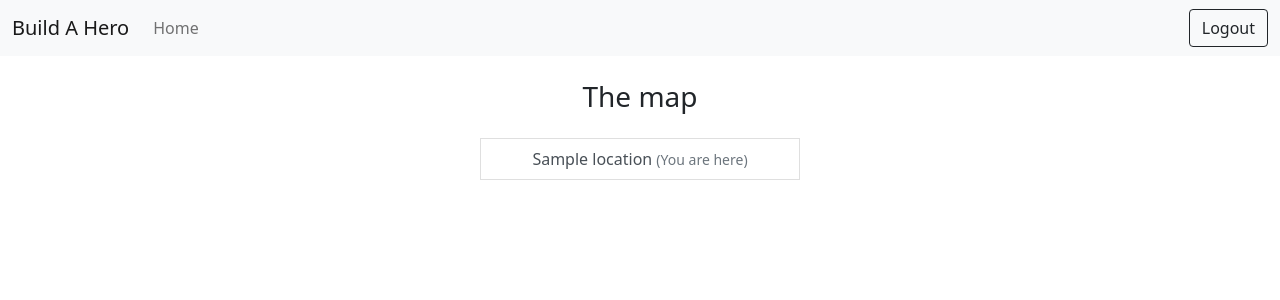
After one commit to IharSha/build_a_hero, a Django app: page /map/ in a window 1280 px wide. The commit adds this page. Shown: the top 300 px of the page. Run offline with Django 3.2, Linux system fonts and the light colour scheme; a user stored in the database is signed in; tables that the repository leaves empty hold one stand-in row (values such as "Sample post"); some libraries are stand-ins or nearby versions.

Commit message:
Release v.0.3.2 (#11)
(#10)
* Location model and supportive things added;
* Character location model added;
* Ability to select character location added;
* Map page added with locations;
* Story page placeholder added;
* Smarter redirections;
* Remember character_id through session now;

Bug fixes:
* Github CI updated;

```diff
--- a/requirements.txt
+++ b/requirements.txt
@@ -1,6 +1,7 @@
 Django==3.1.4
+dj_database_url==0.5.0
 gunicorn==20.0.4
+Pillow==8.1.0
+psycopg2-binary==2.8.6
 python-dotenv==0.15.0
-dj_database_url==0.5.0
-psycopg2-binary==2.8.6
 whitenoise==5.2.0
--- a/wwwhero/models.py
+++ b/wwwhero/models.py
@@ -51,7 +51,7 @@ class Character(models.Model):
 
 class CharacterSelection(models.Model):
     user = models.OneToOneField(User, on_delete=models.CASCADE, primary_key=True)
-    character = models.OneToOneField(Character, on_delete=models.CASCADE, null=True)
+    character = models.OneToOneField(Character, on_delete=models.CASCADE)
 
 
 class CharacterAttributes(models.Model):
@@ -76,7 +76,7 @@ class CharacterAttributes(models.Model):
         self.save()
 
     def __str__(self):
-        return f"Character name: {self.character.name}." \
+        return f"Character name: {self.character.name}," \
                f" HP {self.hp}/{self.max_hp}, DMG {self.dmg}, Luck {self.luck}"
 
     class Meta:
@@ -101,6 +101,36 @@ class CharacterCooldown(models.Model):
         unique_together = ['type', 'character']
 
 
+class LocationType(models.Model):
+    name = models.CharField(max_length=32, primary_key=True)
+
+    def __str__(self):
+        return self.name
+
+
+class Location(models.Model):
+    name = models.CharField(max_length=64, unique=True)
+    image = models.ImageField(upload_to='bg/location', blank=True)
+    min_level = models.PositiveSmallIntegerField(default=1)
+    is_active = models.BooleanField(default=False)
+    type = models.ForeignKey(LocationType, on_delete=models.CASCADE)
+
+    def __str__(self):
+        return self.name
+
+
+class CharacterLocation(models.Model):
+    character = models.OneToOneField(
+        Character,
+        on_delete=models.CASCADE,
+        primary_key=True
+    )
+    location = models.ForeignKey(Location, on_delete=models.CASCADE)
+
+    def __str__(self):
+        return str(self.location)
+
+
 class UserVisit(models.Model):
     user = models.ForeignKey(User, on_delete=models.CASCADE)
     view = models.PositiveSmallIntegerField(default=0)
--- a/wwwhero/templates/wwwhero/base.html
+++ b/wwwhero/templates/wwwhero/base.html
@@ -18,15 +18,30 @@
     <nav class="navbar navbar-expand-lg navbar-light bg-light">
         <div class="container-fluid">
             <a class="navbar-brand" href="{% url 'index' %}">Build A Hero</a>
-            <ul class="navbar-nav me-auto mb-2 mb-lg-0">
-                <li class="nav-item">
-                    <a class="nav-link" href="{% url 'index' %}">Home</a>
-                </li>
-            </ul>
-            {% if request.user.is_authenticated %}<a class="btn btn-outline-dark d-flex" href="{% url 'logout' %}">Logout</a>{% endif %}
+            {% if request.user.is_authenticated %}
+                <ul class="navbar-nav me-auto mb-2 mb-lg-0">
+                    <li class="nav-item">
+                        <a class="nav-link" href="{% url 'index' %}">Home</a>
+                    </li>
+                    {% if request.session.character_id %}
+                        <li class="nav-item">
+                            <a class="nav-link" href="{% url 'map' %}">Map</a>
+                        </li>
+                        <li class="nav-item">
+                            <a class="nav-link" href="{% url 'story' %}">Story</a>
+                        </li>
+                        <li class="nav-item">
+                            <a class="nav-link" href="{% url 'character_detail' %}">Character</a>
+                        </li>
+                    {% endif %}
+                </ul>
+                <a class="btn btn-outline-dark d-flex" href="{% url 'logout' %}">Logout</a>
+            {% endif %}
         </div>
     </nav>
+    <br>
     {% block content %}
+        Not Implemented Yet
     {% endblock %}
     <script src="https://cdn.jsdelivr.net/npm/@popperjs/core@2.5.4/dist/umd/popper.min.js" integrity="sha384-q2kxQ16AaE6UbzuKqyBE9/u/KzioAlnx2maXQHiDX9d4/zp8Ok3f+M7DPm+Ib6IU" crossorigin="anonymous"></script>
     <script src="https://cdn.jsdelivr.net/npm/bootstrap@5.0.0-beta1/dist/js/bootstrap.min.js" integrity="sha384-pQQkAEnwaBkjpqZ8RU1fF1AKtTcHJwFl3pblpTlHXybJjHpMYo79HY3hIi4NKxyj" crossorigin="anonymous"></script>
--- /dev/null
+++ b/wwwhero/templates/wwwhero/map.html
@@ -0,0 +1,30 @@
+{% extends 'wwwhero/base.html' %}
+
+{% block title %}Map{% endblock %}
+
+{% block content %}
+    <h3 class="mb-4">The map</h3>
+    {% if not character_location %}
+        <p>Select where to go:</p>
+    {% endif %}
+    {% for location in locations %}
+        <p>
+            {% if character_level < location.min_level %}
+                <span class="form-text">
+                   {{ location }}<br> Minimum level is {{ location.min_level }}
+                </span>
+            {% else %}
+                <p class="w-25 mx-auto">
+                    <a class="list-group-item list-group-item-action" href="{% url 'location_select' location_id=location.id %}">
+                        {{ location }}
+                        {% if character_location.location == location %}
+                            <span class="form-text">
+                                (You are here)
+                            </span>
+                        {% endif %}
+                    </a>
+                </p>
+            {% endif %}
+        </p>
+    {% endfor %}
+{% endblock %}
--- /dev/null
+++ b/wwwhero/templates/wwwhero/story.html
@@ -0,0 +1,3 @@
+{% extends 'wwwhero/base.html' %}
+
+{% block title %}Story{% endblock %}
--- a/wwwhero/urls.py
+++ b/wwwhero/urls.py
@@ -5,10 +5,13 @@ from . import views
 urlpatterns = [
     path('', views.index, name='index'),
     path('characters/<int:character_id>/', views.character_select, name='character_select'),
-    path('character_detail/', views.character_detail, name='character_detail'),
-    path('character_create/', views.character_create_view, name='character_create'),
+    path('character/detail/', views.character_detail_view, name='character_detail'),
+    path('character/create/', views.character_create_view, name='character_create'),
     path('character/levelup/', views.character_level_up, name='character_level_up'),
-    path('signup/', views.signup_view, name='signup'),
-    path('login/', views.login_view, name='login'),
-    path('logout/', views.logout_view, name='logout'),
+    path('map/', views.map_view, name='map'),
+    path('locations/<int:location_id>/', views.location_select, name='location_select'),
+    path('story/', views.story_view, name='story'),
+    path('accounts/signup/', views.signup_view, name='signup'),
+    path('accounts/login/', views.login_view, name='login'),
+    path('accounts/logout/', views.logout_view, name='logout'),
 ]
--- a/wwwhero/views.py
+++ b/wwwhero/views.py
@@ -8,23 +8,37 @@ from django.contrib import messages
 from django.shortcuts import get_object_or_404
 from django.utils import timezone
 
-from wwwhero.models import Character, CharacterAttributes, UserVisit, CharacterSelection, CharacterCooldown
+from wwwhero.models import (
+    Character,
+    CharacterAttributes,
+    CharacterCooldown,
+    CharacterLocation,
+    CharacterSelection,
+    Location,
+    UserVisit,
+)
 from wwwhero.forms import CharacterCreateForm
 from wwwhero.exceptions import LevelUpCooldownError, MaxLevelError
 
 
 def index(request):
     count_user_visit(request)
+    context = {}
 
     user = request.user
     if request.user.is_authenticated:
         characters = Character.objects.filter(user=user).order_by('-updated_at')
-        selected_char = CharacterSelection.objects.filter(user=user).first()
-        context = {'characters': characters, 'selected_char': selected_char}
-    else:
-        context = {}
+        character_id = request.session.get('character_id')
+        selected_char = Character.objects.filter(id=character_id).first()
+        location = CharacterLocation.objects.filter(character_id=character_id).first()
 
-    return render(request, 'wwwhero/index.html', {'user': user, 'context': context})
+        context = {
+            'characters': characters,
+            'selected_char': selected_char,
+            'location': location,
+        }
+
+    return render(request, 'wwwhero/index.html', context)
 
 
 @login_required
@@ -37,22 +51,26 @@ def character_select(request, character_id):
         pk=character_id,
         user=user
     )
-    with transaction.atomic():
-        CharacterSelection.objects.update_or_create(
-            user=user,
-            defaults={'character': character}
-        )
 
-    return redirect('character_detail')
+    CharacterSelection.objects.update_or_create(
+        user=user,
+        defaults={'character': character}
+    )
+    request.session['character_id'] = character.id
+
+    if CharacterLocation.objects.filter(character=character).first():
+        return redirect('story')
+
+    return redirect('map')
 
 
 @login_required
-def character_detail(request):
+def character_detail_view(request):
     count_user_visit(request)
 
     user = request.user
-    selected_char = get_object_or_404(CharacterSelection, user=user)
-    character = get_object_or_404(Character, pk=selected_char.character_id)
+    character = get_object_or_404(CharacterSelection, user=user).character
+
     attributes = CharacterAttributes.objects.get(character=character)
     cooldown = CharacterCooldown.objects.filter(
         character=character,
@@ -74,12 +92,64 @@ def character_detail(request):
 
 
 @login_required
+def map_view(request):
+    count_user_visit(request)
+
+    character = get_object_or_404(CharacterSelection, user=request.user).character
+
+    locations = Location.objects.filter(is_active=True).order_by('min_level')
+    character_location = CharacterLocation.objects.filter(character=character).first()
+
+    context = {
+        'character_location': character_location,
+        'locations': locations,
+        'character_level': character.level
+    }
+
+    return render(request, 'wwwhero/map.html', context)
+
+
+@login_required
+def location_select(request, location_id):
+    character = get_object_or_404(CharacterSelection, user=request.user).character
+    location = get_object_or_404(Location, id=location_id)
+
+    if not location.is_active or character.level < location.min_level:
+        messages.error(request, "Your are not allowed to go here :(")
+        return redirect('map')
+
+    CharacterLocation.objects.update_or_create(
+        character=character,
+        defaults={'location': location}
+    )
+    messages.success(request, f"Now you are here: {location}")
+
+    return redirect('story')
+
+
+@login_required
+def story_view(request):
+    count_user_visit(request)
+
+    character_id = request.session.get('character_id')
+    if not character_id:
+        messages.warning(request, "Please select or create a new character")
+        return redirect('index')
+
+    character_location = CharacterLocation.objects.filter(character_id=character_id).first()
+    context = {'character_location': character_location}
+
+    return render(request, 'wwwhero/story.html', context)
+
+
+@login_required
 def character_level_up(request):
     count_user_visit(request)
 
     user = request.user
     selected_char = get_object_or_404(CharacterSelection, user=user)
-    character = get_object_or_404(Character, pk=selected_char.character_id)
+    character = selected_char.character
+
     try:
         character.level_up()
         messages.success(request, f"Congrats! Now you're level {character.level}.")
@@ -123,6 +193,9 @@ def login_view(request):
         form = AuthenticationForm(data=request.POST)
         if form.is_valid():
             login(request, form.get_user())
+            selected_char = CharacterSelection.objects.filter(user=request.user).first()
+            if selected_char:
+                request.session['character_id'] = selected_char.character.id
             return redirect('index')
     else:
         form = AuthenticationForm()
```
Also changed, not shown: wwwhero/admin.py (+11 -0 lines), wwwhero/templates/wwwhero/character_detail.html (+22 -9 lines), wwwhero/templates/wwwhero/index.html (+13 -10 lines), .github/workflows/django_ci.yml, wwwhero/migrations/0006_auto_20210109_1311.py (added).
